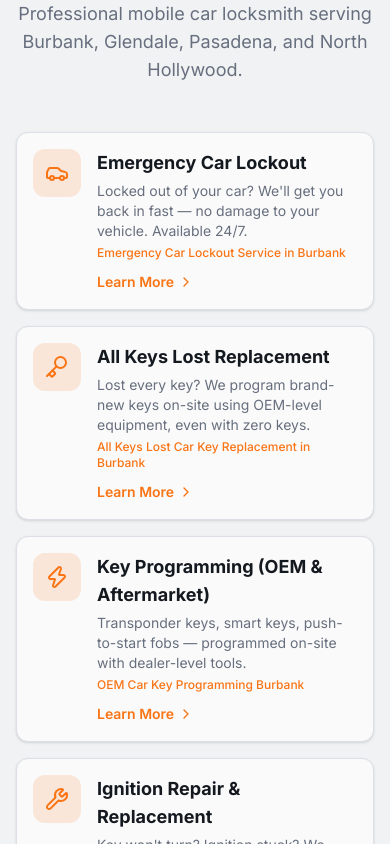
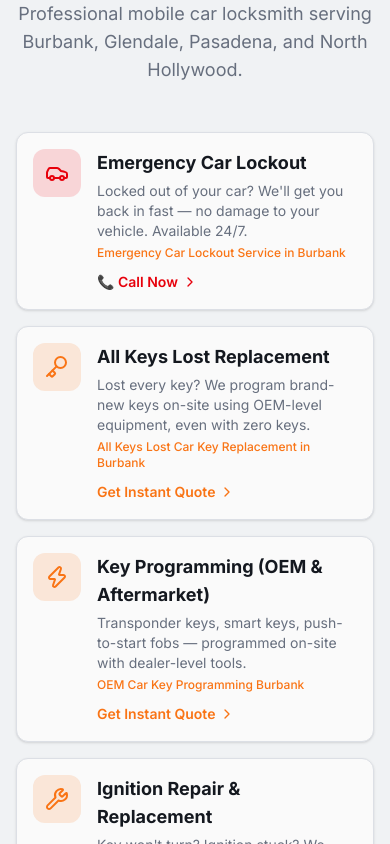
Before and after one commit to armound9932-bot/prompter-forge-92, a React (Vite) app: page / in a window 390 px wide. Shown: the part 4520-5364 px from the top of the page. Built offline with nearby package versions, Linux system fonts and the light colour scheme.

Commit message:
Make mobile service cards clickable
Co-authored-by: armound9932-bot <229856488+armound9932-bot@users.noreply.github.com>

```diff
--- a/src/pages/Index.tsx
+++ b/src/pages/Index.tsx
@@ -187,19 +187,23 @@ function ServicesSection() {
         {/* Mobile stacked cards */}
         <div className="flex flex-col gap-4 md:hidden">
           {services.map((s) => (
-            <div key={s.title} className="flex items-start gap-4 bg-card rounded-xl p-4 shadow-sm border border-border">
-              <div className="w-12 h-12 rounded-xl bg-accent/15 flex items-center justify-center shrink-0">
-                <s.icon className="w-6 h-6 text-accent" />
+            <a
+              key={s.title}
+              href={s.emergency ? `tel:${PHONE}` : '#quote-section'}
+              className="flex items-start gap-4 bg-card rounded-xl p-4 shadow-sm border border-border active:scale-[0.98] transition-transform"
+            >
+              <div className={`w-12 h-12 rounded-xl flex items-center justify-center shrink-0 ${s.emergency ? 'bg-red-600/15' : 'bg-accent/15'}`}>
+                <s.icon className={`w-6 h-6 ${s.emergency ? 'text-red-600' : 'text-accent'}`} />
               </div>
               <div className="flex-1 min-w-0">
                 <h3 className="text-lg font-bold text-foreground mb-1">{s.title}</h3>
                 <p className="text-muted-foreground text-sm mb-1">{s.description}</p>
                 <p className="text-accent text-xs font-medium mb-2">{s.seoAnchor}</p>
-                <a href={`tel:${PHONE}`} className="inline-flex items-center gap-1 text-accent font-semibold hover:underline text-sm">
-                  Learn More <ChevronRight className="w-4 h-4" />
-                </a>
+                <span className={`inline-flex items-center gap-1 font-semibold text-sm ${s.emergency ? 'text-red-600' : 'text-accent'}`}>
+                  {s.emergency ? '📞 Call Now' : 'Get Instant Quote'} <ChevronRight className="w-4 h-4" />
+                </span>
               </div>
-            </div>
+            </a>
           ))}
         </div>
 
```
